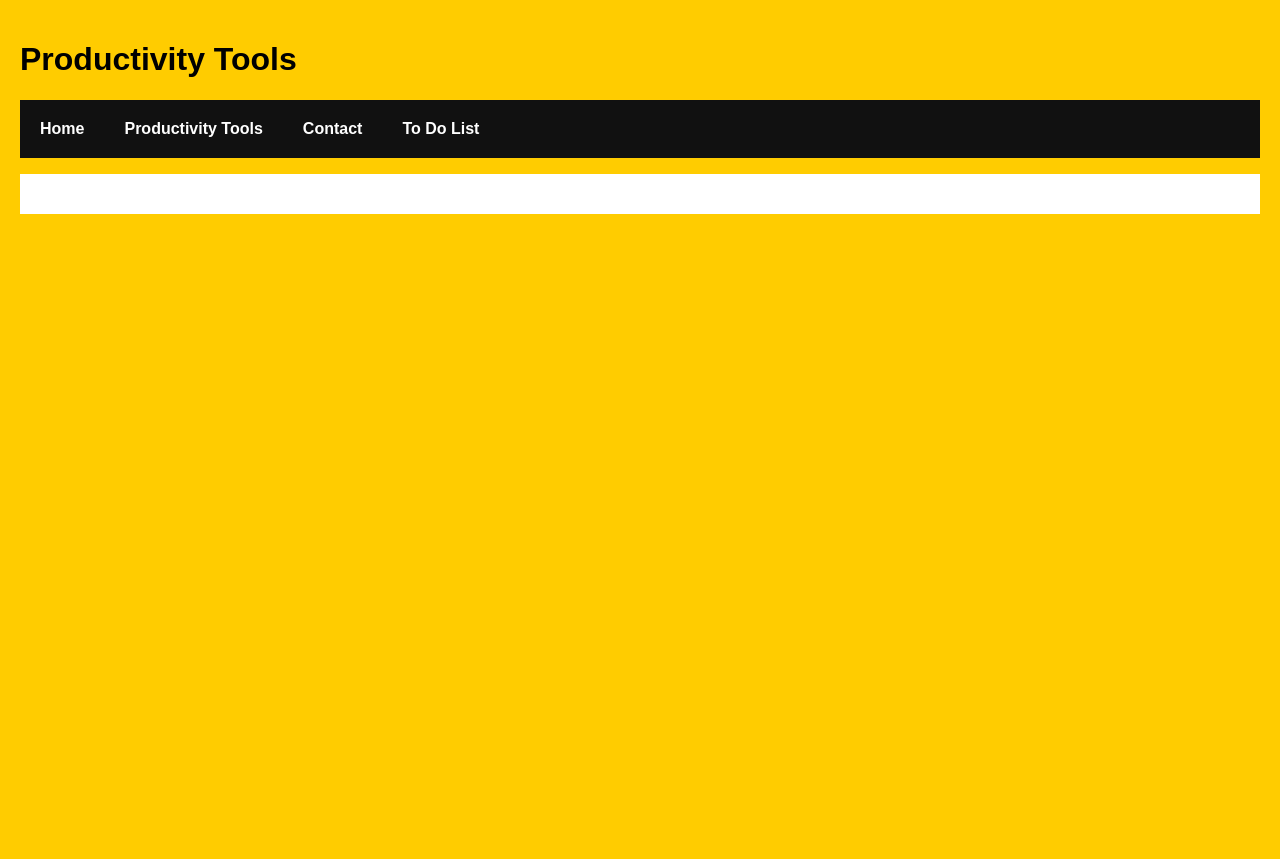
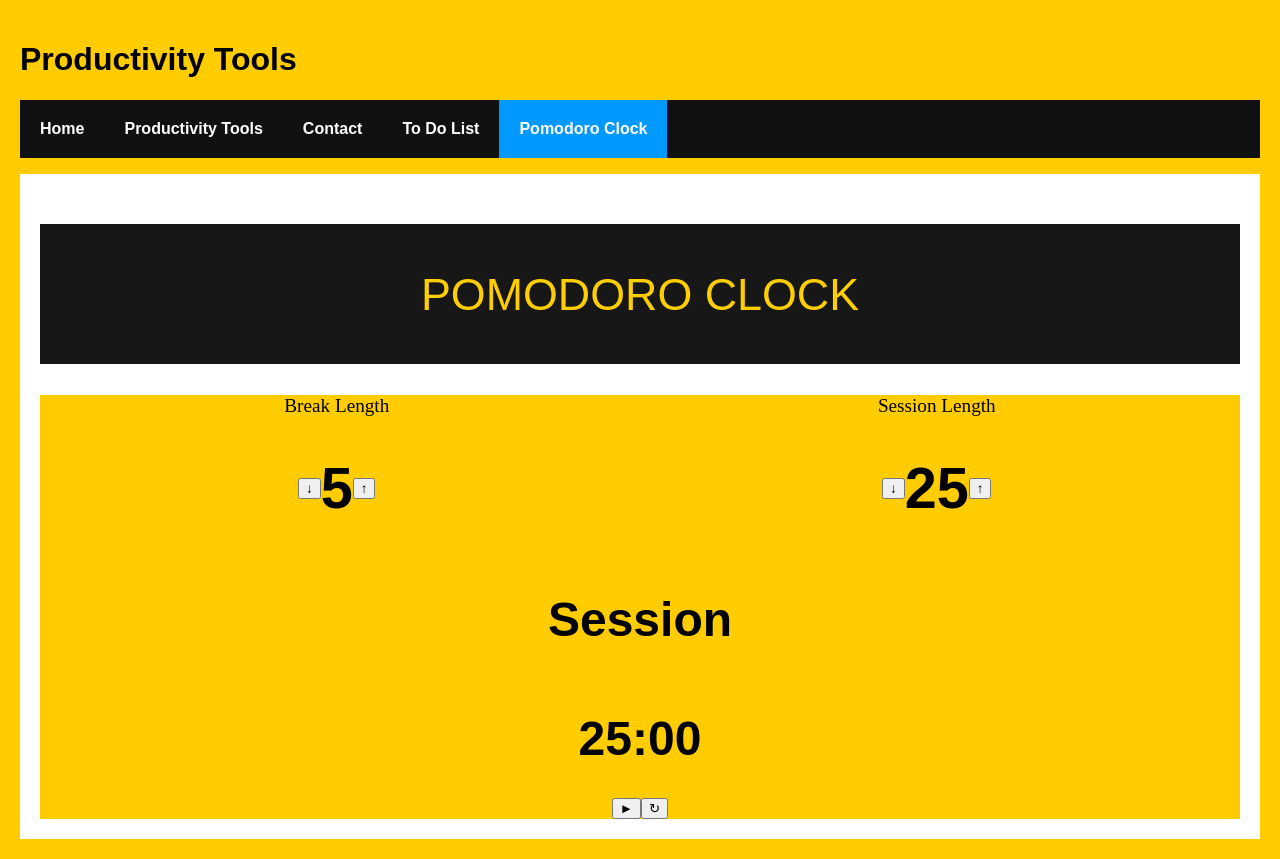
Before and after one commit to chingu-voyages/v8-geckos-team-01, a React app: page /#/Pomodoro in a window 1280 px wide. Before the commit the page ends 800 px from the top, so only its background shows below. Built offline with nearby package versions, Linux system fonts and the light colour scheme.

Commit message:
Added moment.js dependency and create Pomodoro Task Timer

```diff
--- a/package.json
+++ b/package.json
@@ -3,6 +3,7 @@
   "version": "0.1.0",
   "private": true,
   "dependencies": {
+    "moment": "^2.24.0",
     "react": "^16.8.4",
     "react-dom": "^16.8.4",
     "react-router-dom": "^4.4.0",
--- a/src/Main.js
+++ b/src/Main.js
@@ -7,7 +7,8 @@ import {
 import Home from "./Home";
 import Tools from "./Tools";
 import Contact from "./Contact";
-import ToDoApp from "./ToDoApp"
+import ToDoApp from "./ToDoApp";
+import Pomodoro from "./Pomodoro";
 
 class Main extends Component {
     render() {
@@ -20,12 +21,14 @@ class Main extends Component {
                         <li><NavLink to="/tools">Productivity Tools</NavLink></li>
                         <li><NavLink to="/contact">Contact</NavLink></li>
                         <li><NavLink to="/ToDoApp">To Do List</NavLink></li>
+                        <li><NavLink to="/Pomodoro">Pomodoro Clock</NavLink></li>
                 </ul>
                 <div className="content">
                     <Route exact path="/" component={Home} />
                     <Route path="/tools" component={Tools} />
                     <Route path="/contact" component={Contact} />
                     <Route path="/ToDoApp" component={ToDoApp} />
+                    <Route path="/Pomodoro" component={Pomodoro} />
                 </div>
             </div>
             </HashRouter>
--- /dev/null
+++ b/src/Pomodoro.js
@@ -0,0 +1,144 @@
+import React, { Component } from 'react';
+import moment from 'moment';
+
+
+
+const Header = () => <h1 style={css.header}>Pomodoro Clock</h1>
+
+const SetTimer = ({ type, label, value, handleClick }) => (
+    <div className='SetTimer'>
+        <div id={`${type}-label`}>{label}</div>
+        <div className='SetTimer-controls'>
+            <button id={`${type}-decrement`} onClick={() => handleClick(false, `${type}Value`)}>&darr;</button>
+            <h1 id={`${type}-length`}>{value}</h1>
+            <button id={`${type}-increment`} onClick={() => handleClick(true, `${type}Value`)}>&uarr;</button>
+        </div>
+    </div>
+)
+
+const Timer = ({ mode, time }) => (
+    <div className='Timer'>
+        <h1 id='timer-label'>{mode === 'session' ? 'Session ' : 'Break '}</h1>
+        <h1 id='time-left'>{time}</h1>
+    </div>
+)
+
+const Controls = ({ active, handleReset, handlePlayPause }) => (
+    <div className='Controls'>
+        <button id='start_stop' onClick={handlePlayPause}>{active ? <span>&#10074;&#10074;</span> : <span>&#9658;</span>}</button>
+        <button id='reset' onClick={handleReset}>&#8635;</button>
+    </div>
+)
+
+class Pomodoro extends Component {
+    constructor(props) {
+        super(props)
+        this.state = {
+            breakValue: 5,
+            sessionValue: 25,
+            time: 25 * 60 * 1000,
+            active: false,
+            mode: 'session'
+        }
+    }
+
+    componentDidUpdate(prevProps) {
+        if (this.state.time === 0 && this.state.mode === 'session') {
+            this.setState({ time: this.state.breakValue * 60 * 1000, mode: 'break' })
+            this.audio.play()
+
+
+        }
+        if (this.state.time === 0 && this.state.mode === 'break') {
+            this.setState({ time: this.state.sessionValue * 60 * 1000, mode: 'session' })
+            this.audio.play()
+
+
+        }
+    }
+
+    handleSetTimers = (inc, type) => {
+        if (inc && this.state[type] === 60) return
+        if (!inc && this.state[type] === 1) return
+        this.setState({ [type]: this.state[type] + (inc ? 1 : -1) })
+    }
+
+    handlePlayPause = () => {
+        if (this.state.active) {
+            this.setState({ active: false }, () => clearInterval(this.pomodoro))
+        }
+        else {
+            if (!this.state.touched) {
+                this.setState({
+                    time: this.state.sessionValue * 60 * 1000,
+                    active: true,
+                    touched: true
+                }, () => this.pomodoro = setInterval(() => this.setState({ time: this.state.time - 1000 }), 1000)
+                )
+            } else {
+                this.setState({
+                    active: true,
+                    touched: true
+                }, () => this.pomodoro = setInterval(() => this.setState({ time: this.state.time - 1000 }), 1000))
+            }
+        }
+    }
+
+    handleReset = () => {
+        this.setState({
+            breakValue: 5,
+            sessionValue: 25,
+            time: 25 * 60 * 1000,
+            active: false,
+            mode: 'session',
+            touched: false
+        })
+        this.audio.pause()
+        this.audio.currentTime = 0
+        clearInterval(this.pomodoro)
+    }
+
+    render() {
+        return (
+            <div>
+                <Header />
+                <div className='settings'>
+                    <SetTimer
+                        type='break'
+                        label='Break Length'
+                        value={this.state.breakValue}
+                        handleClick={this.handleSetTimers}
+                    />
+                    <SetTimer
+                        type='session'
+                        label='Session Length'
+                        value={this.state.sessionValue}
+                        handleClick={this.handleSetTimers}
+                    />
+                </div>
+                <Timer mode={this.state.mode} time={moment(this.state.time).format('mm:ss')} />
+                <Controls active={this.state.active} handleReset={this.handleReset} handlePlayPause={this.handlePlayPause} />
+                <audio
+                    id='beep'
+                    src='https://onlineclock.net/audio/options/default.mp3'
+                    ref={ref => this.audio = ref}>
+                </audio>
+            </div>
+        );
+    }
+}
+
+const css = {
+        header: {
+         backgroundColor: "#171717",
+        padding: "1em",
+        color: "#FFCE00",
+        fontSize: "2.8em",
+        textAlign: "center",
+        textTransform: "uppercase",
+        fontWeight: "300"
+
+        }
+    }
+
+export default Pomodoro;
--- a/src/index.css
+++ b/src/index.css
@@ -77,6 +77,8 @@ ul.header li a {
 	position:relative;
 	top:1px;
 }
+
+/* Styles for To Do List */
 .todolist {
 	display: flex;
 	flex-direction: column;
@@ -113,3 +115,38 @@ ul.header li a {
 	font-size: 1.6em;
 	cursor: pointer;
 }
+/* Styles for Pomodoro */
+.settings {
+  display: flex;
+	justify-content: space-around;
+	background: #FFCC00;
+	font-size: 1.2em;
+}
+.SetTimer {
+  display: flex;
+  flex-direction: column;
+	align-items: center;
+	background:  #FFCC00;
+}
+
+.SetTimer-controls {
+  display: flex;
+  justify-content: center;
+	align-items: center;
+	background:  #FFCC00;
+	font-size: 1.5em;
+}
+
+.Timer {
+  display: flex;
+  flex-direction: column;
+	align-items: center;
+	background:  #FFCC00;
+	font-size: 1.5em;
+}
+
+.Controls {
+  display: flex;
+	justify-content: center;
+	background: #FFCC00;
+}
```
Also changed, not shown: 1 other file.
